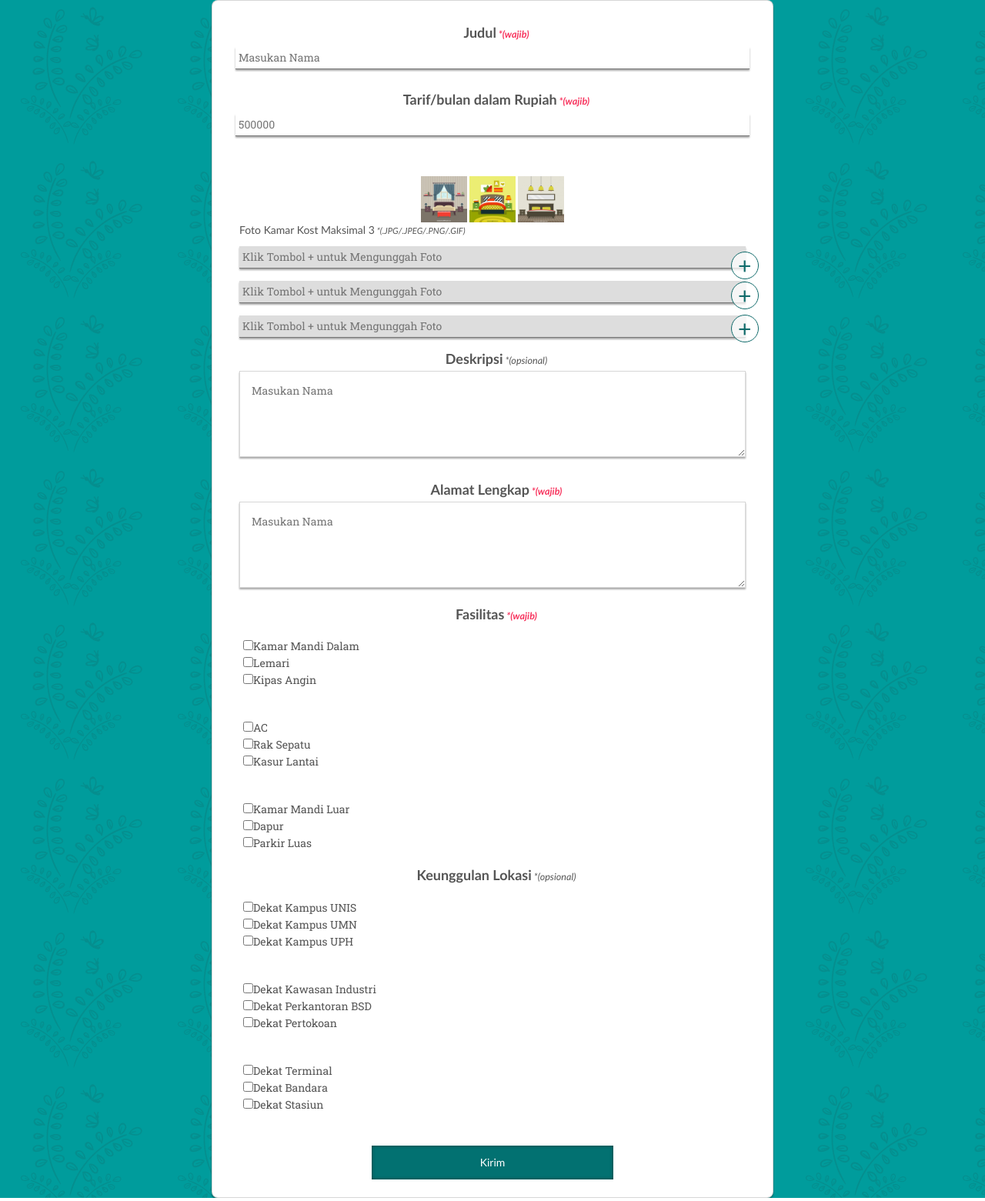
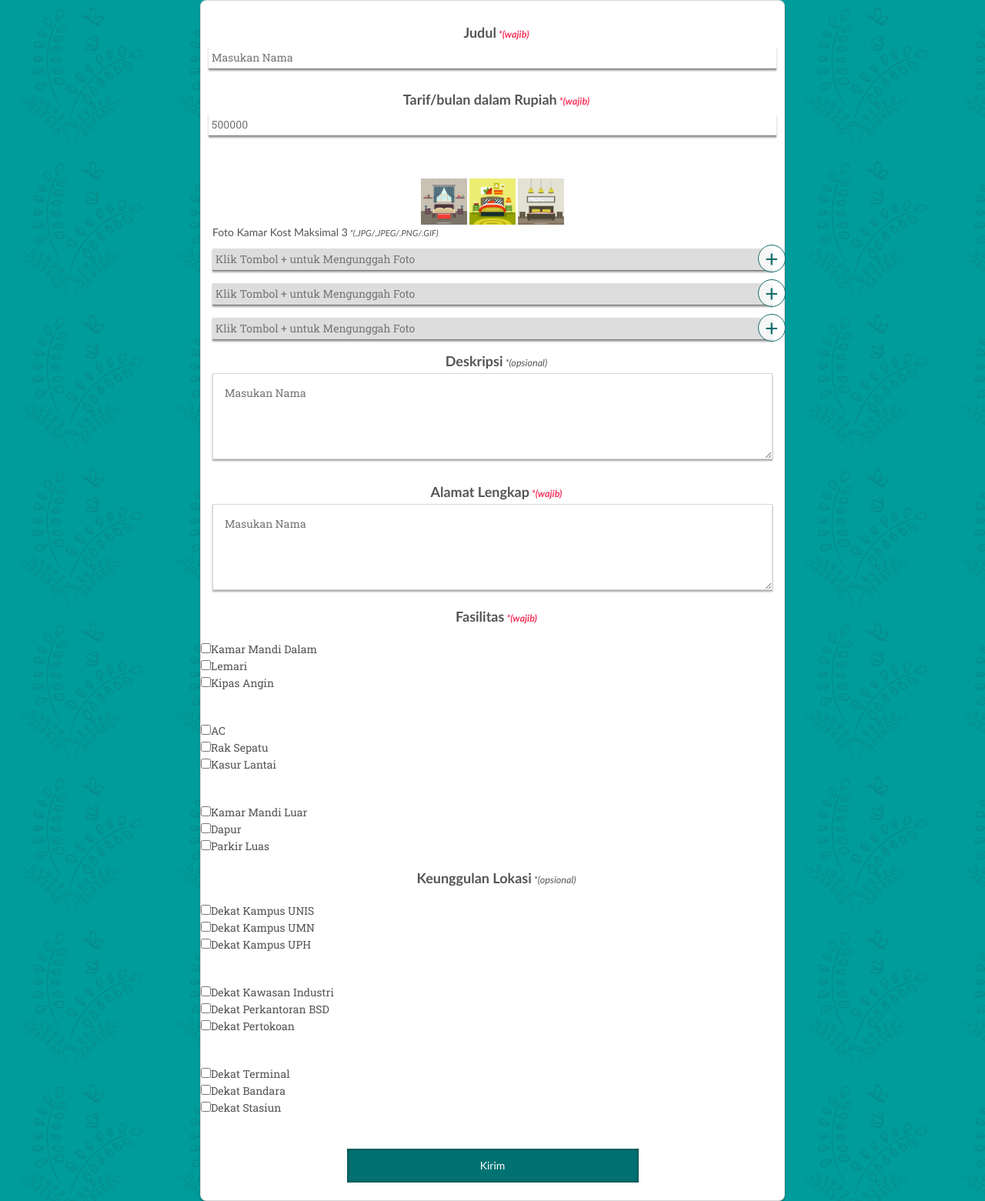
Before and after one commit to ryosuwito/kosanku, a Django app: page /add/ in a window 1280 px wide. Shown: the whole page at 77% size. Run offline with Django 3.2, Linux system fonts and the light colour scheme; some libraries are stand-ins or nearby versions.

Commit message:
edit add product page

```diff
--- a/kost/templates/kost/add_product.html
+++ b/kost/templates/kost/add_product.html
@@ -14,8 +14,8 @@
   <body>
     <div class="container">
     <div class="hidden-xs col-sm-1 col-lg-2"></div>
-    <div class="col-xs-12 col-sm-10 col-lg-8" style="display:block">
-      <div class="col-xs-12 card-bottom effect5" style="margin: 0;padding:20px; text-align:center">
+    <div class="col-xs-12 col-sm-10 col-lg-8" style="display:block; padding: 0">
+      <div class="col-xs-12 card-bottom effect5" style="margin: 0;padding:20px 0; text-align:center">
         <form action="action_page.php">
             <div class="col-xs-12 col-sm-12 detail-box" style="background-color:transparent">
                 <h4 class="title" style="margin:0 0 0 10px">Judul<i class="hot" style="font-size:70%;font-weight:bold"> *(wajib)</i></h4>
@@ -29,9 +29,9 @@
             <div>
               <input class="effect6" style="width:100%" type="number" placeholder="500000" name="uname"></div></div>
           <div class="col-xs-12"style="margin:5% 0 0 0">
-            <h2 class="unggah" style="top:45%;right:-0.24%;"id="fakeBrowse" onclick="HandleBrowseClick();"/>&plus;</h2>
-            <h2 class="unggah" style="top:62.8%;right:-0.24%;"id="fakeBrowse" onclick="HandleBrowseClick();"/>&plus;</h2>
-            <h2 class="unggah" style="top:82.5%;right:-0.24%;"id="fakeBrowse" onclick="HandleBrowseClick();"/>&plus;</h2>
+            <h2 class="unggah" style="top:39%;right:-0.24%;"id="fakeBrowse" onclick="HandleBrowseClick();"/>&plus;</h2>
+            <h2 class="unggah" style="top:59.8%;right:-0.24%;"id="fakeBrowse" onclick="HandleBrowseClick();"/>&plus;</h2>
+            <h2 class="unggah" style="top:80.5%;right:-0.24%;"id="fakeBrowse" onclick="HandleBrowseClick();"/>&plus;</h2>
             <img id="ava1" src="/media/pictures/room1.jpeg" alt="Avatar" class="photo-user avatar avatars" style="
     -webkit-filter: none;filter: none;width:60px;height:60px;border-radius:0px"/>
             <img id="ava2" src="/media/pictures/room2.jpeg" alt="Avatar" class="photo-user avatar avatars" style="
@@ -61,21 +61,21 @@
             <div class="col-xs-12 col-sm-12 detail-box" style="background-color:transparent; padding: 0">
                 <h4 class="title" style="margin:0 0 0 10px">Fasilitas<i class="hot" style="font-size:70%;font-weight:bold"> *(wajib)</i></h4>
 
-            <div class="col-xs-12" style="text-align: left; padding: 20px">
+            <div class="col-xs-12" style="text-align: left; padding: 20px 0">
                 <fieldset>
                     <input type="checkbox" name="favorite_pet" value="Cats">Kamar Mandi Dalam<br>
                     <input type="checkbox" name="favorite_pet" value="Dogs">Lemari<br>
                     <input type="checkbox" name="favorite_pet" value="Birds">Kipas Angin<br>
                 </fieldset>
             </div>
-            <div class="col-xs-12" style="text-align: left; padding: 20px">
+            <div class="col-xs-12" style="text-align: left; padding: 20px 0">
                 <fieldset>
                     <input type="checkbox" name="favorite_pet" value="Cats">AC<br>
                     <input type="checkbox" name="favorite_pet" value="Dogs">Rak Sepatu<br>
                     <input type="checkbox" name="favorite_pet" value="Birds">Kasur Lantai<br>
                 </fieldset>
             </div>
-            <div class="col-xs-12" style="text-align: left; padding: 20px">
+            <div class="col-xs-12" style="text-align: left; padding: 20px 0">
                 <fieldset>
                     <input type="checkbox" name="favorite_pet" value="Cats">Kamar Mandi Luar<br>
                     <input type="checkbox" name="favorite_pet" value="Dogs">Dapur<br>
@@ -86,21 +86,21 @@
             <div class="col-xs-12 col-sm-12 detail-box" style="background-color:transparent;padding: 0">
                 <h4 class="title" style="margin:0 0 0 10px">Keunggulan Lokasi<i style="font-size:70%;font-weight:normal"> *(opsional)</i></h4>
 
-            <div class="col-xs-12" style="text-align: left; padding: 20px">
+            <div class="col-xs-12" style="text-align: left; padding: 20px 0">
                 <fieldset>
                     <input type="checkbox" name="favorite_pet" value="Cats">Dekat Kampus UNIS<br>
                     <input type="checkbox" name="favorite_pet" value="Dogs">Dekat Kampus UMN<br>
                     <input type="checkbox" name="favorite_pet" value="Birds">Dekat Kampus UPH<br>
                 </fieldset>
             </div>
-            <div class="col-xs-12" style="text-align: left; padding: 20px">
+            <div class="col-xs-12" style="text-align: left; padding: 20px 0">
                 <fieldset>
                     <input type="checkbox" name="favorite_pet" value="Cats">Dekat Kawasan Industri<br>
                     <input type="checkbox" name="favorite_pet" value="Dogs">Dekat Perkantoran BSD<br>
                     <input type="checkbox" name="favorite_pet" value="Birds">Dekat Pertokoan<br>
                 </fieldset>
             </div>
-            <div class="col-xs-12" style="text-align: left; padding: 20px">
+            <div class="col-xs-12" style="text-align: left; padding: 20px 0">
                 <fieldset>
                     <input type="checkbox" name="favorite_pet" value="Cats">Dekat Terminal<br>
                     <input type="checkbox" name="favorite_pet" value="Dogs">Dekat Bandara<br>
@@ -108,7 +108,7 @@
                 </fieldset>
             </div></div>
            <div class="col-xs-3"></div>
-           <div class="col-xs-12 col-sm-6" style="margin-top:20px">
+           <div class="col-xs-12 col-sm-6" style="margin-top:20px; padding: 0">
              <button class="daftar-cool effect4" style="width:100%" type="submit">Kirim</button>
            </div>
            <div class="col-xs-3"></div>
```
